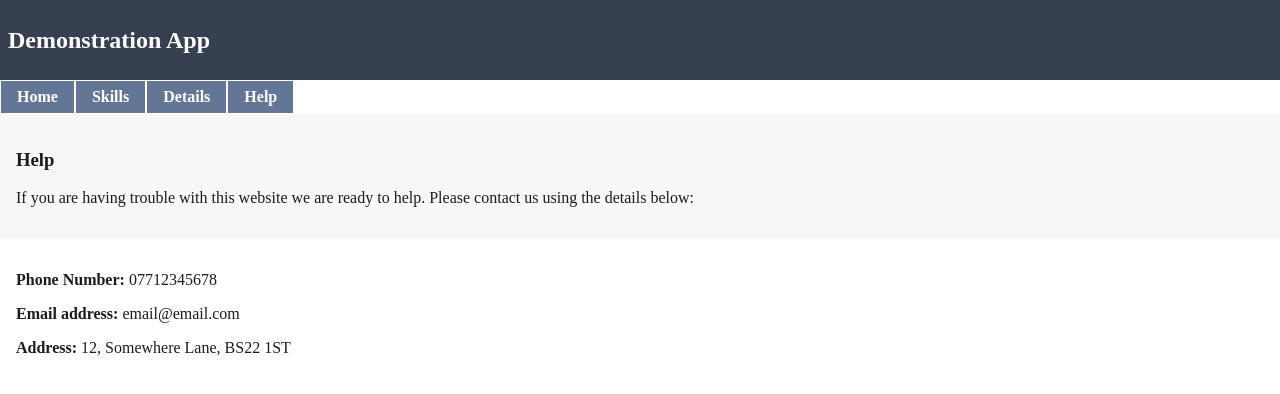
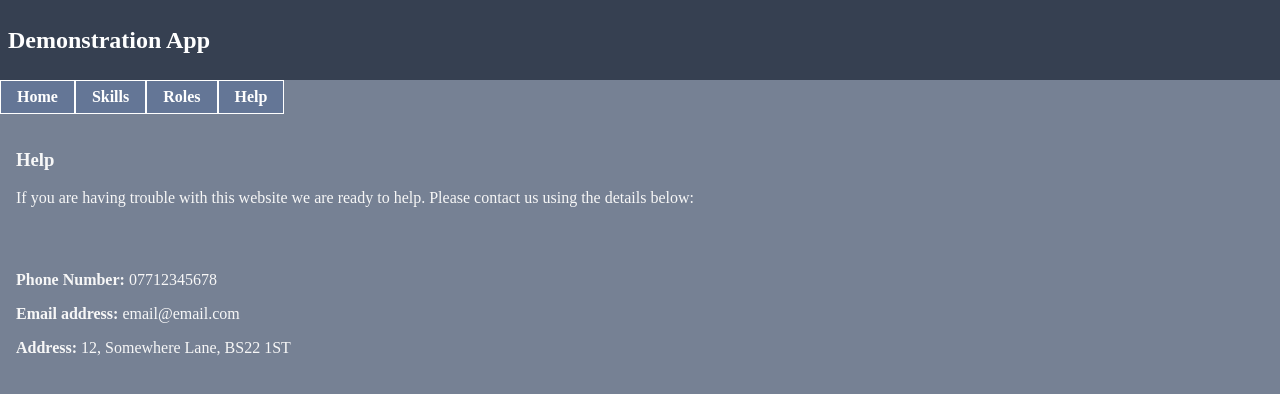
Before and after one commit to adam-miller-kirk/adam-miller-kirk.github.io, a React app: page /help in a window 1280 px wide. Shown: the top 394 px of the page. Built offline with nearby package versions, Linux system fonts and the light colour scheme; what easy-peasy would draw is missing.

Commit message:
feature updated styles and package files

```diff
--- a/src/components/skillCase/SkillCase.pcss
+++ b/src/components/skillCase/SkillCase.pcss
@@ -14,6 +14,7 @@
   height: 4rem;
   border-radius: 3rem;
   background: lightblue;
+  color: var(--theme-dark);
 }
 
 .SkillCaseBar {
@@ -32,6 +33,7 @@
   align-items: center;
   justify-content: center;
   border-radius: 0 1rem 0 0;
+  color: var(--theme-dark);
 }
 
 .SkillCaseProgress {
--- a/src/components/tableContents/TableContents.tsx
+++ b/src/components/tableContents/TableContents.tsx
@@ -7,7 +7,7 @@ const TableContents = () => {
     <div className="TableContents">
       <Link href="/">Home</Link>
       <Link href="/skills">Skills</Link>
-      <Link href="/details">Details</Link>
+      <Link href="/roles">Roles</Link>
       <Link href="/help">Help</Link>
     </div>
   );
--- a/src/index.pcss
+++ b/src/index.pcss
@@ -5,6 +5,7 @@
   --theme-light: #f7f7f7;
   --theme-lightest: #fff;
 
+  --color-blue-lightest: #768194;
   --color-blue-light: #647696;
   --color-blue-base: #364051;
   --color-blue-dark: #2b3340;
@@ -18,13 +19,14 @@ body {
 
 .App {
   height: 100vh;
-  background: var(--theme-lightest);
-  color: var(--theme-base);
+  background: var(--color-blue-lightest);
+  color: var(--theme-light);
 }
 
 .PageIntro {
   user-select: none;
-  background: var(--theme-light);
+  background: var(--color-blue-lightest);
+  color: var(--theme-light);
   padding: 1rem;
 }
 
--- a/src/json/skills.json
+++ b/src/json/skills.json
@@ -1,12 +1,12 @@
 [
   {
     "title": "UI",
-    "progress": 12,
+    "progress": 92,
     "notes": "A long string bout the skill"
   },
   {
     "title": "Server",
-    "progress": 32,
+    "progress": 72,
     "notes": "A long string bout the skill"
   },
   {
@@ -16,12 +16,12 @@
   },
   {
     "title": "Design",
-    "progress": 72,
+    "progress": 32,
     "notes": "A long string bout the skill"
   },
   {
     "title": "Communication",
-    "progress": 92,
+    "progress": 12,
     "notes": "A long string bout the skill"
   }
 ]
--- a/src/layout/Home.tsx
+++ b/src/layout/Home.tsx
@@ -6,13 +6,9 @@ const FirstPage = () => {
       <div className="PageIntro">
         <h3>About</h3>
         <p>
-          Welcome to this website. The purpose if this site is to allow user to
-          search the weather. It can be very helpful to know if it is raining
-          without looking outside of a window. It can be even more helpful
-          knowing if it raining cats and down on the other side of the world.
-          Please go to the weather section and provide a location to discover
-          what awaits outside. If you need any help please visit our help
-          section.
+          Welcome to this website. The purpose of this site is cover my skills
+          and act as an online profile for myself. I hope you like the designs
+          and are interested in my skills as a developer.
         </p>
       </div>
       <div className="PageDetail">
--- a/src/layout/Details.tsx
+++ b/src/layout/Roles.tsx
@@ -1,16 +1,14 @@
 import React from "react";
 
 const DetailsPage = () => {
-  // TODO insert search bar and results component
-
   return (
     <>
       <div className="PageIntro">
-        <h3>Details</h3>
-        <p>Detail location</p>
+        <h3>Roles</h3>
+        <p>Roles that I have done</p>
       </div>
       <div className="PageDetail">
-        <p>Details coming soon</p>
+        <p>Roles coming soon</p>
       </div>
     </>
   );
--- a/src/layout/Skills.tsx
+++ b/src/layout/Skills.tsx
@@ -2,23 +2,18 @@ import React from "react";
 import SkillCase from ".@/components/skillCase/SkillCase";
 import skills from ".@/json/skills.json";
 
-const SkillsPage = () => {
-  // TODO insert search bar and results component
-
-  return (
+const SkillsPage = () => (
   <>
     <div className="PageIntro">
-        <h3>Search</h3>
-        <p>Search location below to discover it's weather!</p>
+      <h3>Skills</h3>
+      <p>This is my skills page which outlines my areas of knowledge</p>
     </div>
     <div className="PageDetail">
-        <p>Search coming soon</p>
       {skills.map((skill) => (
         <SkillCase progress={skill.progress} title={skill.title} />
       ))}
     </div>
   </>
 );
-};
 
 export default SkillsPage;
--- a/src/routes/Routes.tsx
+++ b/src/routes/Routes.tsx
@@ -7,7 +7,7 @@ import Title from ".@/components/title/Title";
 import TableContents from ".@/components/tableContents/TableContents";
 import FirstPage from ".@/layout/Home";
 import SkillsPage from ".@/layout/Skills";
-import DetailsPage from ".@/layout/Details";
+import rolesPage from ".@/layout/Roles";
 import ThirdPage from ".@/layout/Help";
 import ErrorPage from ".@/layout/Error";
 
@@ -19,7 +19,7 @@ const Routes = () => {
       <StoreProvider store={store}>
         <Switch>
           <Route path="/skills" component={SkillsPage} />
-          <Route path="/details" component={DetailsPage} />
+          <Route path="/roles" component={rolesPage} />
           <Route path="/help" component={ThirdPage} />
           <Route path="/*" component={ErrorPage} />
           <Route component={FirstPage} />
```
Also changed, not shown: 2 other files (tests, documents, lock files or other folders). Lines whose indentation alone changed are shown as unchanged.
